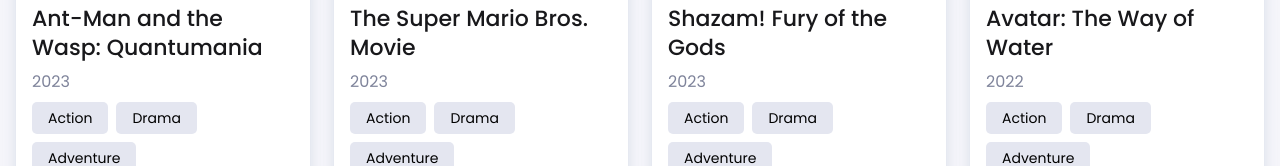
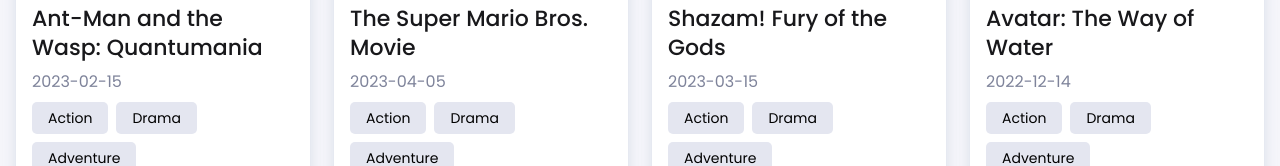
Before and after one commit to lkkolosowski/movies-browser, a React (Create React App) app: page /#/movies in a window 1280 px wide. Shown: the part 641-807 px from the top of the page. Built offline with nearby package versions, Linux system fonts and the light colour scheme.

Commit message:
added votes from API

```diff
--- a/src/features/MoviesList/index.js
+++ b/src/features/MoviesList/index.js
@@ -24,7 +24,9 @@
                 <MovieTile
                   posterPath={movie.poster_path}
                   title={movie.title}
-                  year={movie.release_date.split("-")[0]}
+                  year={movie.release_date}
+                  vote={movie.vote_average}
+                  votes={movie.vote_count}
                 />
               </li>
             ))}
```
